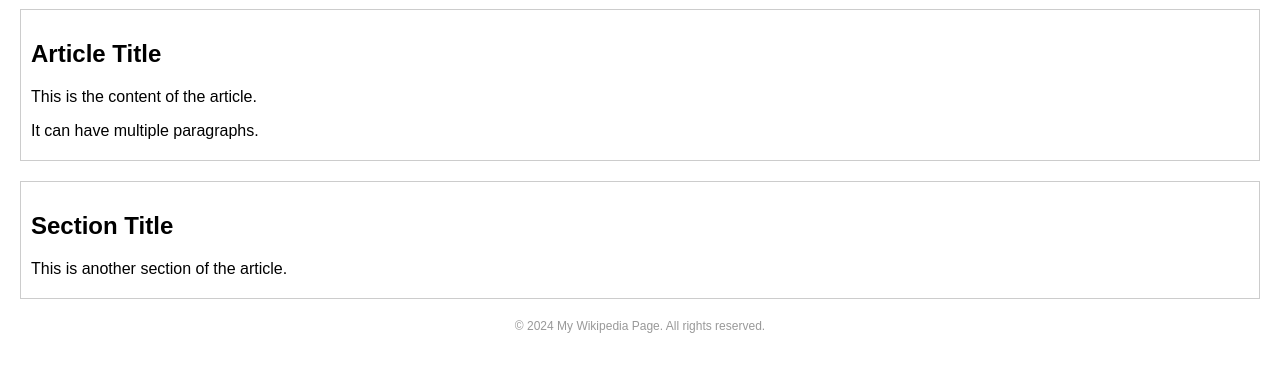
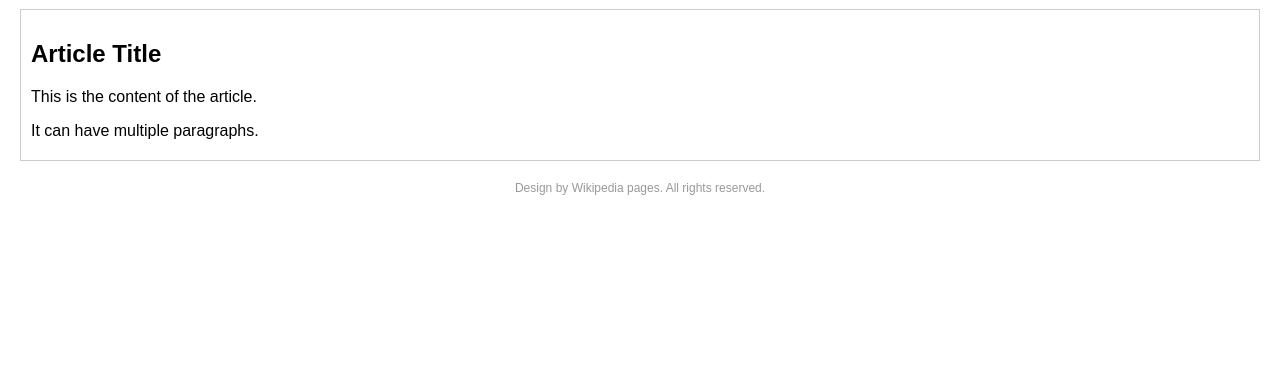
Before and after one commit to koithefriedfish/ktff.github.io, a plain HTML site: page index.html in a window 1280 px wide. Shown: the part 79-450 px from the top of the page. Drawn offline with Linux system fonts and the light colour scheme.

Commit message:
Update index.html

```diff
--- a/index.html
+++ b/index.html
@@ -56,15 +56,10 @@
       <p>This is the content of the article.</p>
       <p>It can have multiple paragraphs.</p>
     </div>
-
-    <div class="infobox">
-      <h2>Section Title</h2>
-      <p>This is another section of the article.</p>
-    </div>
   </main>
 
   <footer>
-    <p>&copy; 2024 My Wikipedia Page. All rights reserved.</p>
+    <p>Design by Wikipedia pages. All rights reserved.</p>
   </footer>
 </body>
 </html>
```
